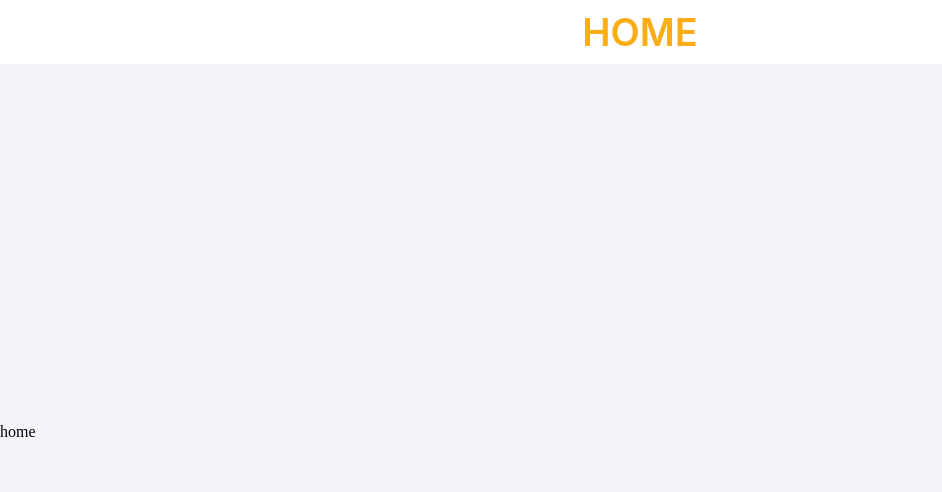
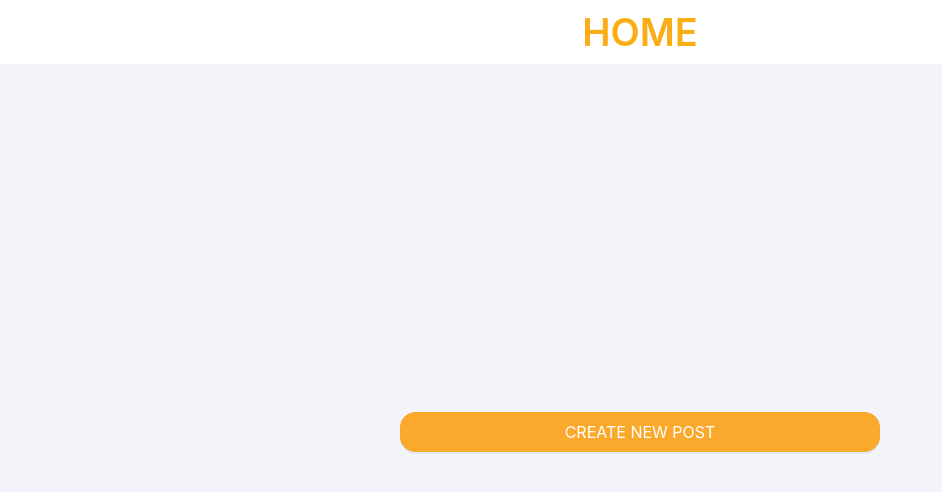
Before and after one commit to ShanManage/rootcode-assignment-frontend, a React (Vite) app: page / in a window 1280 px wide. Shown: the top 492 px of the page, without its empty margins (0-942 px from the left). Built offline with nearby package versions, Linux system fonts and the light colour scheme.

Commit message:
feat: init create post modal

```diff
--- /dev/null
+++ b/src/components/post-management/createNewPostModal/CreateNewPostModal.tsx
@@ -0,0 +1,66 @@
+import { Divider, Form, Modal, Space } from "antd"
+import { CreatePostFormFields } from "../../../interface"
+import TextArea from "antd/es/input/TextArea"
+import { CustomInput, CustomButton } from "../../atom"
+
+export interface CreatePostModalProps {
+  isOpen: boolean
+  onClose: () => void
+  onFinish: (values: CreatePostFormFields) => void
+}
+const CreatePostModal = ({
+  isOpen,
+  onClose,
+  onFinish
+}: CreatePostModalProps) => {
+  return (
+    <Modal
+      title="CREATE POST"
+      open={isOpen}
+      onCancel={onClose}
+      footer={null}
+    >
+      <Divider/>
+      <Form onFinish={onFinish}>
+        <Space direction="vertical" className="full-width">
+          <Form.Item<CreatePostFormFields>
+            name="title"
+            rules={[
+              { required: true, message: 'Please enter post title' },
+            ]}
+          >
+            <CustomInput
+              size='large'
+              placeholder='Email Address'
+            />
+          </Form.Item>
+          <Form.Item<CreatePostFormFields>
+            name="description"
+            rules={[{ required: true, message: 'Please enter post description' }]}
+          >
+            <TextArea
+              size='large'
+              rows={4}
+              placeholder='Description'
+            />
+          </Form.Item>
+
+          <Form.Item>
+            <CustomButton
+              type="primary"
+              size='large'
+              htmlType="submit"
+              className='full-width'
+              // loading={isLoading}
+            >
+              CREATE POST
+            </CustomButton>
+          </Form.Item>
+
+        </Space>
+      </Form>
+    </Modal>
+  )
+}
+
+export default CreatePostModal
--- /dev/null
+++ b/src/components/post-management/index.ts
@@ -0,0 +1 @@
+export { default as CreatePostModal } from './createNewPostModal/CreateNewPostModal'
--- a/src/interface/index.ts
+++ b/src/interface/index.ts
@@ -1,2 +1,4 @@
 // Interfaces
 // This folder contains all TypeScript interfaces and types used across the application.
+
+export * from './post'
--- /dev/null
+++ b/src/interface/post.ts
@@ -0,0 +1,5 @@
+export interface CreatePostFormFields {
+  title: string
+  description: string
+  color: string
+}
--- a/src/pages/homeScreen/HomeScreen.tsx
+++ b/src/pages/homeScreen/HomeScreen.tsx
@@ -1,8 +1,28 @@
+import { useState } from "react"
+import { CustomButton } from "../../components/atom"
+import { CreatePostModal } from "../../components/post-management";
 
 const HomeScreen = () => {
+  const [isOpenCreateModal, setIsOpenCreateModal] = useState(false)
+
+  const onFinish = () => {}
+
+  const onCloseCreateModal = () => {
+    setIsOpenCreateModal(false)
+  }
   return (
-    <div>
-      home
+    <div className="container">
+      <CustomButton
+        size="large"
+        type="primary"
+        className='full-width'
+        onClick={() => setIsOpenCreateModal(true)}
+      >CREATE NEW POST</CustomButton>
+      <CreatePostModal
+        isOpen={isOpenCreateModal}
+        onFinish={onFinish}
+        onClose={onCloseCreateModal}
+      />
     </div>
   )
 }
--- a/src/styles/main.scss
+++ b/src/styles/main.scss
@@ -45,12 +45,12 @@ body {
   }
 
   @media (min-width: $xl) {
-    padding-left: 200px;
-    padding-right: 200px;
+    padding-left: 400px;
+    padding-right: 400px;
   }
 
   @media (min-width: $xxl) {
-    padding-left: 300px;
-    padding-right: 300px;
+    padding-left: 600px;
+    padding-right: 600px;
   }
 }
```
